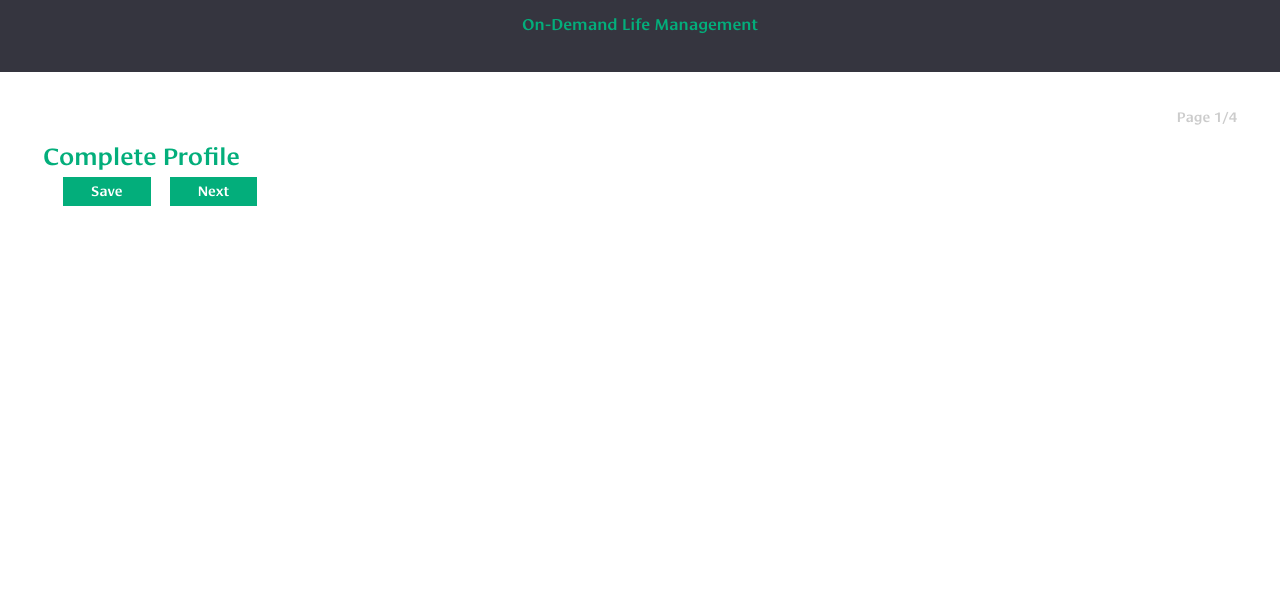
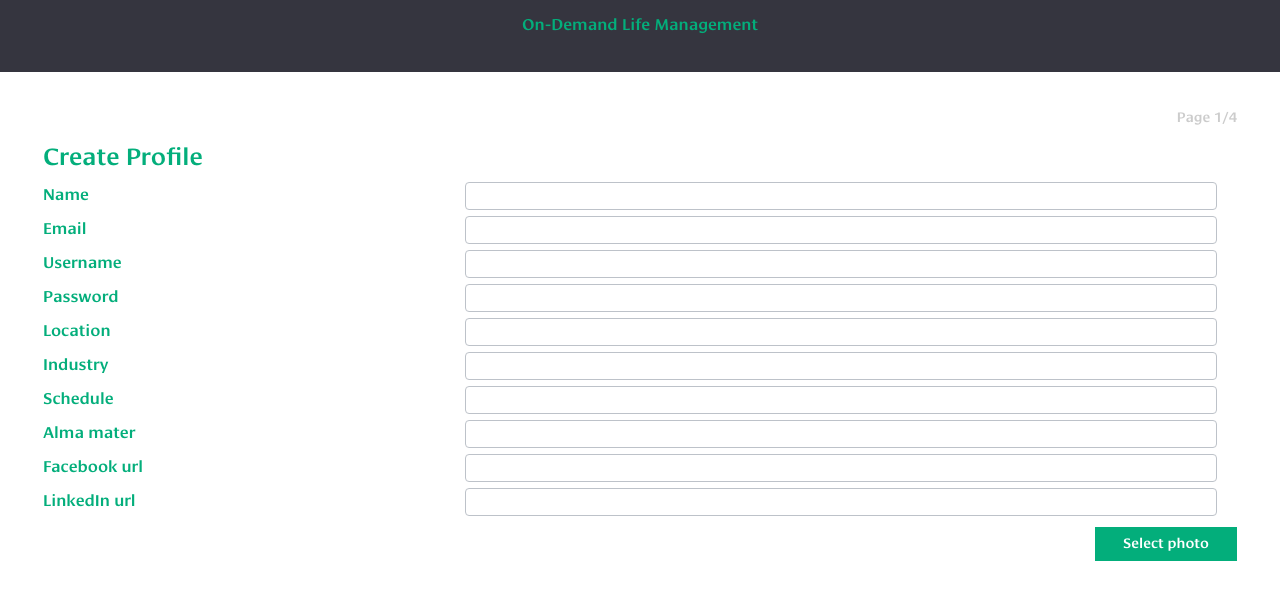
Before and after one commit to mager19/Emapp, a plain HTML site: page index.html in a window 1280 px wide. Shown: the part 90-690 px from the top of the page. Drawn offline with Linux system fonts and the light colour scheme.

Commit message:
Modificaciones realizadas por wilman donde crea los campos

```diff
--- a/css/style.css
+++ b/css/style.css
@@ -111,6 +111,28 @@ header{
 	text-align: center;
 }
 
+input {
+    width: 63%;
+    -webkit-border-radius: 4px;
+	-moz-border-radius: 4px;
+	border: 1px solid #BDC2C9;
+	margin-bottom: 6px;
+	height: 2em;
+}
+label {
+    font-size: 16px;
+    font-weight: 500;
+    width: 35%;
+
+}
+a.button2{
+	background-color: #03ae7b;
+    margin-top: 5px;
+    color: #fff;
+    float: right;
+    padding: 0.5em 2em;
+    text-align: center;
+}
 
 /*Media Queries */
 
--- a/index.html
+++ b/index.html
@@ -36,17 +36,31 @@
 		<!-- End Paginacion -->
 
 		<!-- Titlo contenido -->
-		<h2>Complete Profile</h2>
+		<h2>Create Profile</h2>
 		<!-- End titulo contenido -->
 
-		<ul class="buttons">
+		<!-- Contenido -->
+		<label>Name</label> <input></input>
+		<label>Email</label> <input></input>
+		<label>Username</label> <input></input>
+		<label>Password</label> <input></input>
+		<label>Location</label> <input></input>
+		<label>Industry</label> <input></input>
+		<label>Schedule</label> <input></input>
+		<label>Alma mater</label> <input></input>
+		<label>Facebook url</label> <input></input>
+		<label>LinkedIn url</label> <input></input>
+		<!-- End Contenido -->
+
+		<a class="button2"href="#">Select photo</a>
+		<!-- <ul class="buttons">
 			<li>
 				<a href="#">Save</a>
 			</li>
 			<li>
 				<a href="#">Next</a>
 			</li>
-		</ul>
+		</ul> -->
 
 
 	</div>
```
